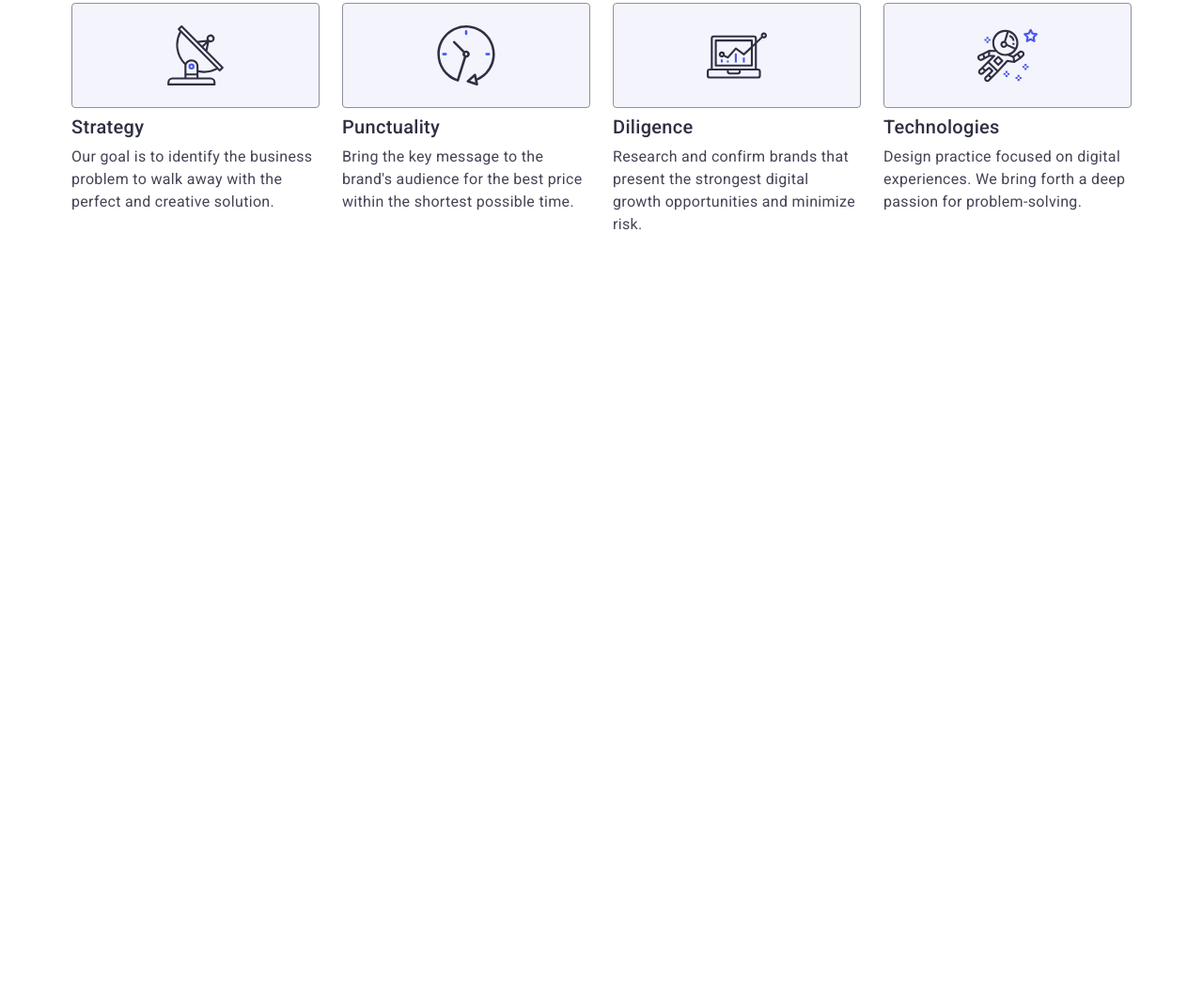
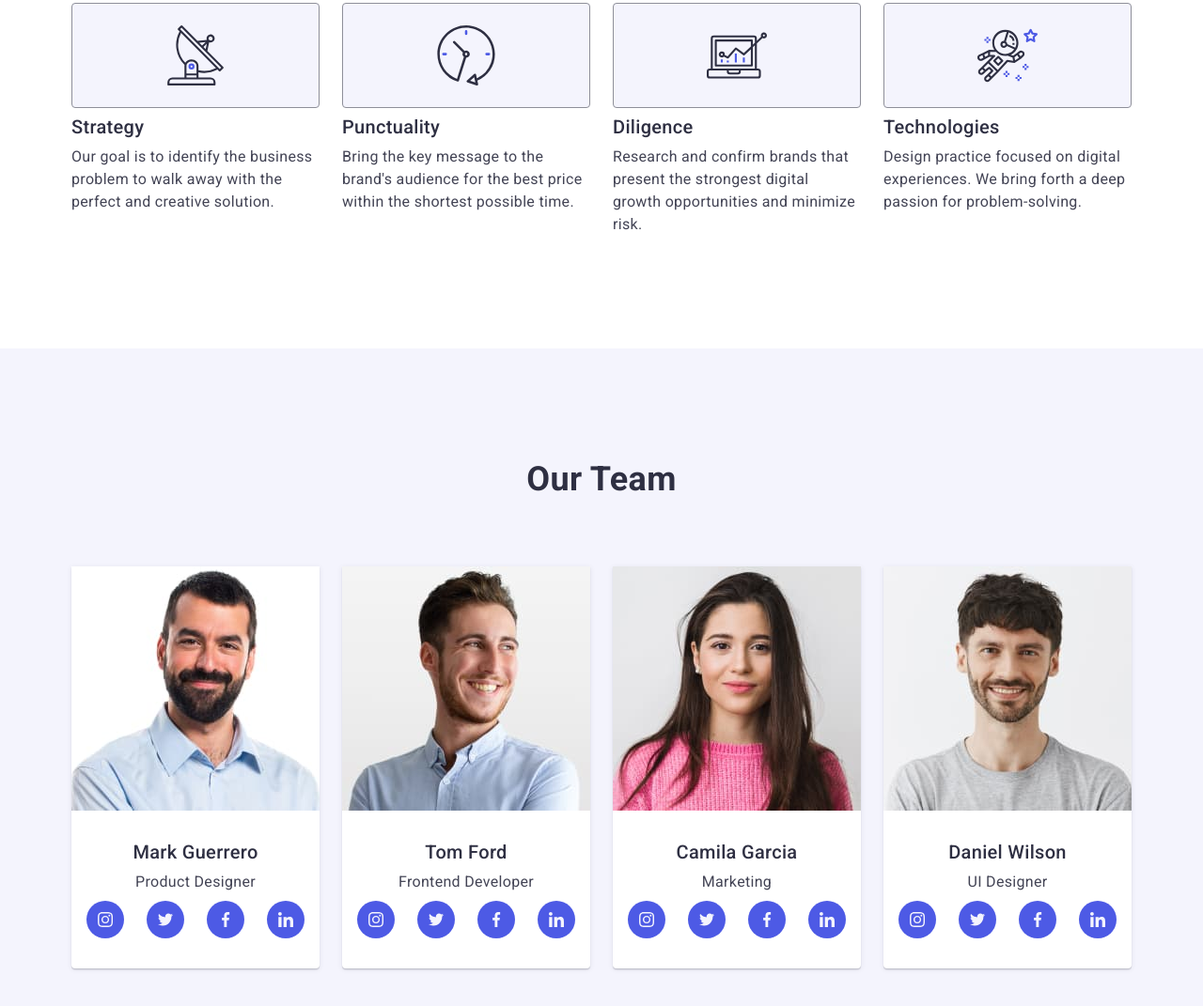
Before and after one commit to Savranin-Denis/goit-markup-hw-06, a plain HTML site: page index.html in a window 1280 px wide. Shown: the part 790-1861 px from the top of the page at 94% size. Before the commit the page ends 1161 px from the top, so only its background shows below. Drawn offline with nearby package versions, Linux system fonts and the light colour scheme.

Commit message:
adaptation section-two

```diff
--- a/css/styles.css
+++ b/css/styles.css
@@ -436,7 +436,13 @@ a {
 /* #region section-two */
 .section-two {
   background-color: #f4f4fd;
-  padding: 120px 0;
+  padding: 96px 0;
+}
+
+@media only screen and (min-width: 1158px) {
+  .section-two {
+    padding: 120px 0;
+  }
 }
 
 .section-two-title {
@@ -451,10 +457,28 @@ a {
 
 .section-two-list {
   display: flex;
-  gap: 24px;
+  flex-direction: column;
+  gap: 72px;
+  align-items: center;
+}
+
+@media only screen and (min-width: 768px) {
+  .section-two-list {
+    flex-direction: row;
+    flex-wrap: wrap;
+    gap: 62px 24px;
+    justify-content: center;
+  }
+}
+
+@media only screen and (min-width: 1158px) {
+  .section-two-list {
+    gap: 24px;
+  }
 }
 
 .section-two-item {
+  max-width: 264px;
   background-color: #ffffff;
   border-radius: 0 0 4px 4px;
   box-shadow: 0 2px 1px 0 rgba(46, 47, 66, 0.08),
@@ -478,9 +502,6 @@ a {
 
 .section-two-text {
   text-align: center;
-}
-
-.team-socials {
 }
 
 .social-icons {
--- a/index.html
+++ b/index.html
@@ -129,7 +129,7 @@
         </div>
       </section>
 
-      <section class="section-two hide">
+      <section class="section-two">
         <div class="container">
           <h2 class="section-two-title">Our Team</h2>
           <ul class="section-two-list">
```
